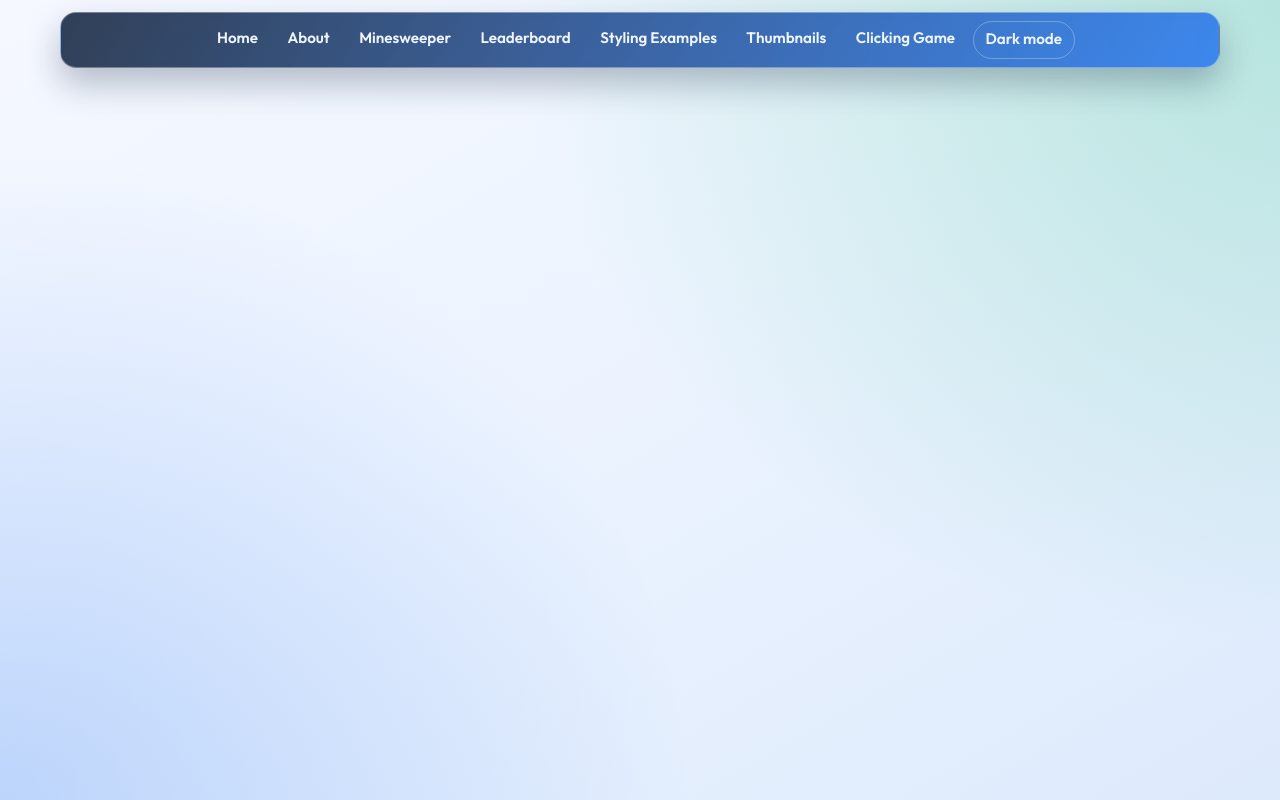
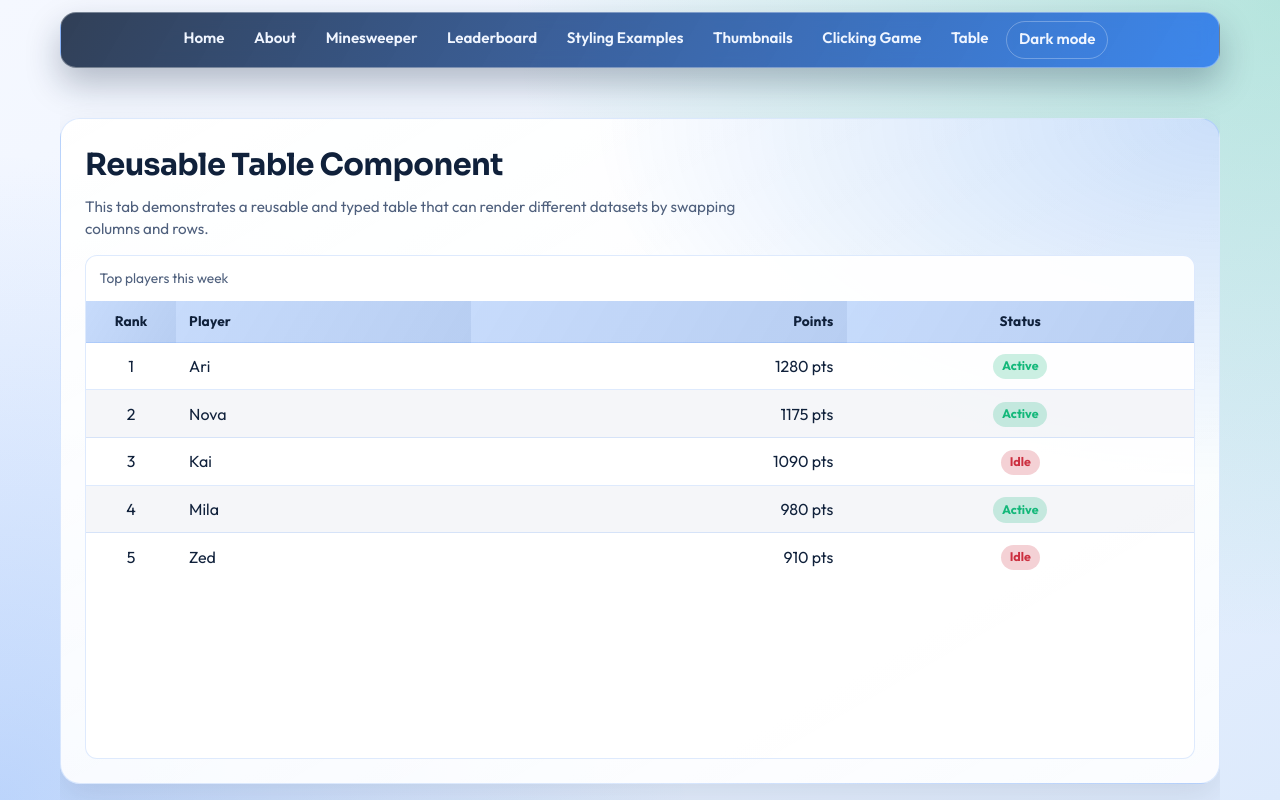
Before and after one commit to davidsl/refactored-training, a React (Vite) app in the folder refactored-training/: page /refactored-training/table in a window 1280 px wide. Built offline with nearby package versions, Linux system fonts and the light colour scheme.

Commit message:
feat: add TableDemo component with reusable table functionality and styles

```diff
--- a/refactored-training/src/App.tsx
+++ b/refactored-training/src/App.tsx
@@ -9,6 +9,7 @@ import Header from './Header/Header'
 import StylingExamples from './StylingExamples/StylingExamples'
 import Thumbnails from './Thumbnails/Thumbnails'
 import ClickingGame from './ClickingGame/ClickingGame'
+import TableDemo from './TableDemo/TableDemo'
 
 type Theme = 'light' | 'dark'
 
@@ -48,6 +49,7 @@ function App() {
           <Route path="/refactored-training/styling-examples" element={<StylingExamples />} />
           <Route path="/refactored-training/thumbnails" element={<Thumbnails />} />
           <Route path="/refactored-training/clicking-game" element={<ClickingGame />} />
+          <Route path="/refactored-training/table" element={<TableDemo />} />
         </Routes>
       </main>
     </Router>
--- a/refactored-training/src/Header/Header.tsx
+++ b/refactored-training/src/Header/Header.tsx
@@ -34,6 +34,7 @@ function Header({ theme, onToggleTheme }: HeaderProps) {
         <Link to="/refactored-training/styling-examples" onClick={() => setMenuOpen(false)}>Styling Examples</Link>
         <Link to="/refactored-training/thumbnails" onClick={() => setMenuOpen(false)}>Thumbnails</Link>
         <Link to="/refactored-training/clicking-game" onClick={() => setMenuOpen(false)}>Clicking Game</Link>
+        <Link to="/refactored-training/table" onClick={() => setMenuOpen(false)}>Table</Link>
         <button
           type="button"
           className={styles.themeToggle}
--- /dev/null
+++ b/refactored-training/src/TableDemo/TableDemo.module.css
@@ -0,0 +1,51 @@
+.page {
+  height: 100%;
+  max-height: 100%;
+  min-height: 0;
+  padding: 1.5rem;
+  border-radius: var(--radius-xl);
+  border: 1px solid var(--border);
+  box-shadow: var(--shadow-soft);
+  background:
+    radial-gradient(120% 120% at 100% 0%, rgba(21, 105, 240, 0.2) 0%, rgba(21, 105, 240, 0) 45%),
+    linear-gradient(150deg, var(--surface-strong), var(--surface));
+  display: grid;
+  grid-template-rows: auto minmax(0, 1fr);
+  gap: 0.95rem;
+  overflow: hidden;
+}
+
+.pageHeader h2 {
+  margin: 0;
+  font-size: clamp(1.35rem, 2.4vw, 1.9rem);
+  color: var(--text-strong);
+}
+
+.pageHeader p {
+  margin: 0.45rem 0 0;
+  color: var(--text-muted);
+  max-width: 68ch;
+  font-size: 0.95rem;
+  line-height: 1.45;
+}
+
+.statusActive,
+.statusIdle {
+  display: inline-flex;
+  align-items: center;
+  justify-content: center;
+  border-radius: 999px;
+  padding: 0.2rem 0.55rem;
+  font-size: 0.78rem;
+  font-weight: 700;
+}
+
+.statusActive {
+  color: var(--accent);
+  background: color-mix(in srgb, var(--accent) 22%, transparent);
+}
+
+.statusIdle {
+  color: var(--danger);
+  background: color-mix(in srgb, var(--danger) 22%, transparent);
+}
--- /dev/null
+++ b/refactored-training/src/TableDemo/TableDemo.tsx
@@ -0,0 +1,57 @@
+import ReusableTable, { type TableColumn } from '../components/ReusableTable/ReusableTable'
+import styles from './TableDemo.module.css'
+
+type PlayerRow = {
+  player: string
+  rank: number
+  points: number
+  status: 'Active' | 'Idle'
+}
+
+const rows: PlayerRow[] = [
+  { player: 'Ari', rank: 1, points: 1280, status: 'Active' },
+  { player: 'Nova', rank: 2, points: 1175, status: 'Active' },
+  { player: 'Kai', rank: 3, points: 1090, status: 'Idle' },
+  { player: 'Mila', rank: 4, points: 980, status: 'Active' },
+  { player: 'Zed', rank: 5, points: 910, status: 'Idle' },
+]
+
+const columns: Array<TableColumn<PlayerRow>> = [
+  { key: 'rank', header: 'Rank', align: 'center', width: '90px' },
+  { key: 'player', header: 'Player' },
+  {
+    key: 'points',
+    header: 'Points',
+    align: 'right',
+    render: value => `${value} pts`,
+  },
+  {
+    key: 'status',
+    header: 'Status',
+    align: 'center',
+    render: value => (
+      <span className={value === 'Active' ? styles.statusActive : styles.statusIdle}>{String(value)}</span>
+    ),
+  },
+]
+
+function TableDemo() {
+  return (
+    <section className={styles.page}>
+      <header className={styles.pageHeader}>
+        <h2>Reusable Table Component</h2>
+        <p>
+          This tab demonstrates a reusable and typed table that can render different datasets by swapping columns and rows.
+        </p>
+      </header>
+      <ReusableTable
+        columns={columns}
+        rows={rows}
+        caption="Top players this week"
+        emptyMessage="No players found yet."
+      />
+    </section>
+  )
+}
+
+export default TableDemo
--- /dev/null
+++ b/refactored-training/src/components/ReusableTable/ReusableTable.module.css
@@ -0,0 +1,60 @@
+.tableWrapper {
+  width: 100%;
+  height: 100%;
+  overflow: auto;
+  border-radius: 12px;
+  border: 1px solid var(--border);
+  background: var(--surface-strong);
+}
+
+.table {
+  width: 100%;
+  border-collapse: separate;
+  border-spacing: 0;
+  min-width: 520px;
+  color: var(--text-strong);
+}
+
+.caption {
+  text-align: left;
+  padding: 0.75rem 0.85rem;
+  font-size: 0.86rem;
+  color: var(--text-muted);
+}
+
+.table thead th {
+  position: sticky;
+  top: 0;
+  z-index: 1;
+  background: linear-gradient(120deg, rgba(21, 105, 240, 0.24), rgba(18, 92, 211, 0.3));
+  color: var(--text-strong);
+  font-size: 0.86rem;
+  letter-spacing: 0.01em;
+  border-bottom: 1px solid var(--border);
+}
+
+.table th,
+.table td {
+  padding: 0.62rem 0.82rem;
+  border-bottom: 1px solid var(--border);
+  vertical-align: middle;
+}
+
+.table tbody tr:nth-child(even) {
+  background: rgba(127, 146, 180, 0.08);
+}
+
+.table tbody tr:hover {
+  background: rgba(21, 105, 240, 0.16);
+}
+
+.table tbody tr:last-child td {
+  border-bottom: 0;
+}
+
+.emptyCell {
+  text-align: center;
+  color: var(--text-muted);
+  font-weight: 600;
+  padding: 1rem;
+}
--- /dev/null
+++ b/refactored-training/src/components/ReusableTable/ReusableTable.tsx
@@ -0,0 +1,70 @@
+import styles from './ReusableTable.module.css'
+
+export type TableColumn<T> = {
+  key: keyof T
+  header: string
+  align?: 'left' | 'center' | 'right'
+  width?: string
+  render?: (value: T[keyof T], row: T) => React.ReactNode
+}
+
+type ReusableTableProps<T extends Record<string, unknown>> = {
+  columns: Array<TableColumn<T>>
+  rows: T[]
+  caption?: string
+  emptyMessage?: string
+}
+
+function ReusableTable<T extends Record<string, unknown>>({
+  columns,
+  rows,
+  caption,
+  emptyMessage = 'No data available.',
+}: ReusableTableProps<T>) {
+  return (
+    <div className={styles.tableWrapper}>
+      <table className={styles.table}>
+        {caption ? <caption className={styles.caption}>{caption}</caption> : null}
+        <thead>
+          <tr>
+            {columns.map(column => (
+              <th
+                key={String(column.key)}
+                scope="col"
+                style={{ width: column.width, textAlign: column.align ?? 'left' }}
+              >
+                {column.header}
+              </th>
+            ))}
+          </tr>
+        </thead>
+        <tbody>
+          {rows.length === 0 ? (
+            <tr>
+              <td colSpan={columns.length} className={styles.emptyCell}>
+                {emptyMessage}
+              </td>
+            </tr>
+          ) : (
+            rows.map((row, rowIndex) => (
+              <tr key={rowIndex}>
+                {columns.map(column => {
+                  const value = row[column.key]
+                  const displayValue = column.render ? column.render(value, row) : String(value ?? '')
+
+                  return (
+                    <td key={`${String(column.key)}-${rowIndex}`} style={{ textAlign: column.align ?? 'left' }}>
+                      {displayValue}
+                    </td>
+                  )
+                })}
+              </tr>
+            ))
+          )}
+        </tbody>
+      </table>
+    </div>
+  )
+}
+
+export default ReusableTable
```
